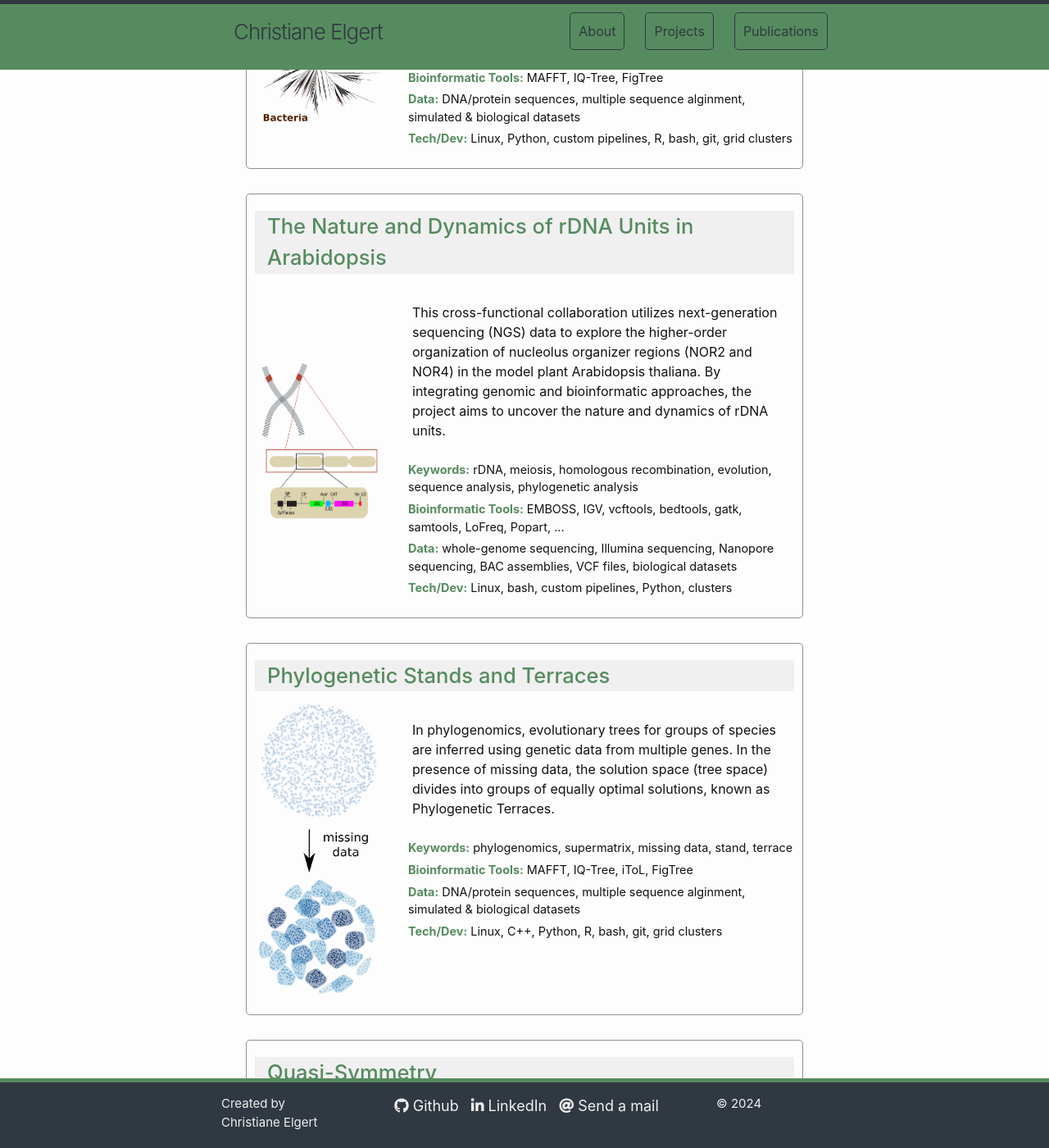
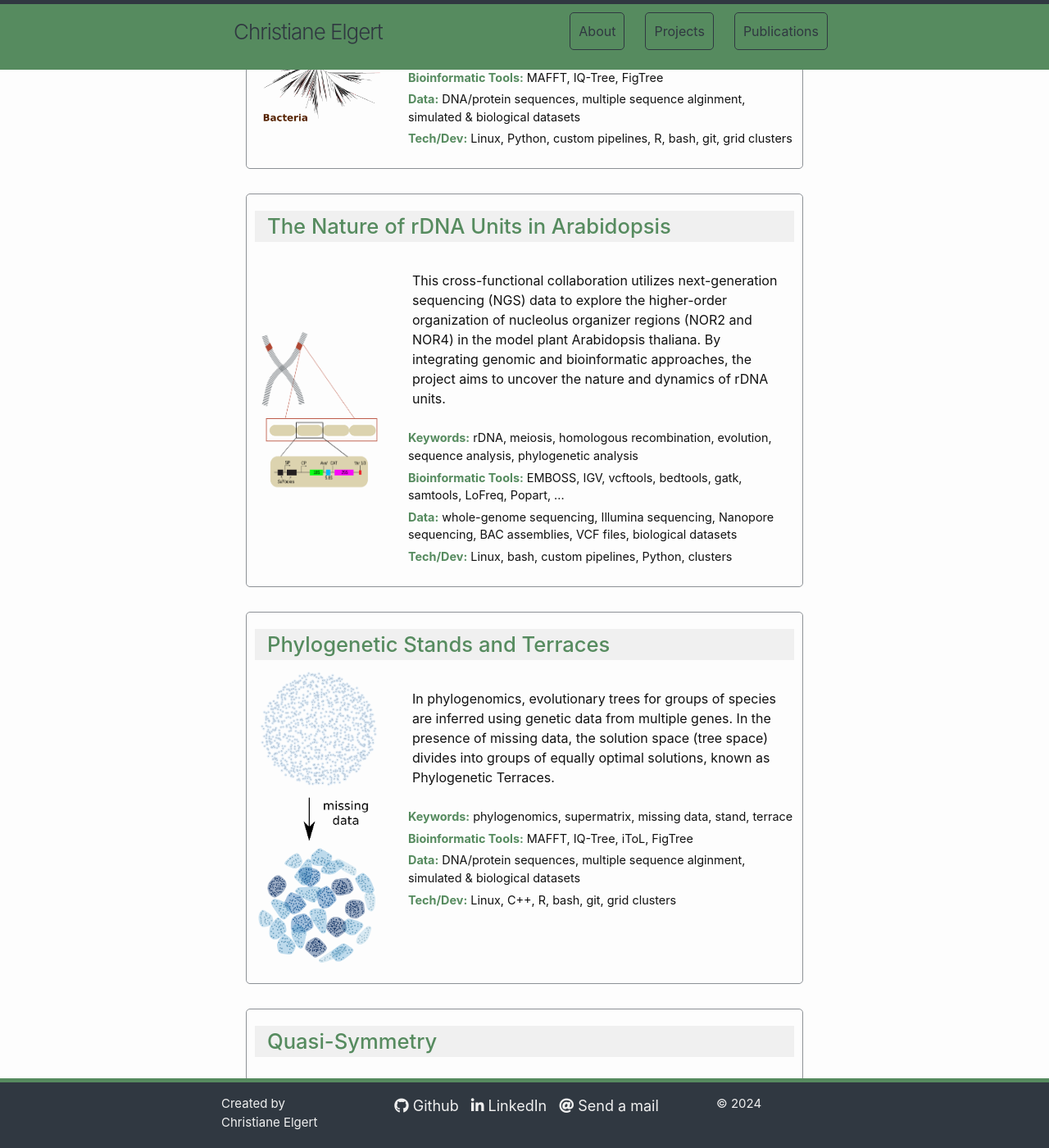
Before and after one commit to Elli-ellgard/Elli-ellgard.github.io, a Jekyll site: the page built from projects/index.html, in a window 1280 px wide and 1400 px high, scrolled down 400 px. Shown: the whole window at 82% size. Built offline with Jekyll 4.4.1, drawn with Linux system fonts in a browser that asks for light colours; nearby versions of some CDN libraries.

Commit message:
small adaptations

```diff
--- a/_data/projects_overview.yml
+++ b/_data/projects_overview.yml
@@ -53,9 +53,12 @@ projects:
       - grid clusters
 
 
-  - name: The Nature and Dynamics of rDNA Units in Arabidopsis
+  - name: The Nature of rDNA Units in Arabidopsis
     description: |
-      This cross-functional collaboration utilizes next-generation sequencing (NGS) data to explore the higher-order organization of nucleolus organizer regions (NOR2 and NOR4) in the model plant Arabidopsis thaliana. By integrating genomic and bioinformatic approaches, the project aims to uncover the nature and dynamics of rDNA units.
+      This cross-functional collaboration utilizes next-generation sequencing (NGS) data
+      to explore the higher-order organization of nucleolus organizer regions
+      (NOR2 and NOR4) in the model plant Arabidopsis thaliana. By integrating genomic
+      and bioinformatic approaches, the project aims to uncover the nature and dynamics of rDNA units.
     keywords:
       - rDNA
       - meiosis
@@ -111,7 +114,6 @@ projects:
     tech_dev:
       - Linux
       - C++
-      - Python
       - R
       - bash
       - git
--- a/about/index.html
+++ b/about/index.html
@@ -18,7 +18,7 @@ title: About
       <div class="col" style="--col-width: 64%;">
           <div class="description">
             <p>
-              I'm a passionate <strong>mathematician</strong> with over ten years of research experience
+              I'm a passionate <strong>mathematician</strong> with 10+ years of research experience
               who enjoys lifting heavy weights and engaging in various sports during my free time.
             </p>
             <p>
--- a/assets/css/start_style.css
+++ b/assets/css/start_style.css
@@ -147,7 +147,7 @@ position: relative;
 
 .inner > p
 {
-font-size: 2.5rem;
+font-size: 2rem;
 font-weight: 400;
 font-style: italic;
 color: var(--color-green);
--- a/index.html
+++ b/index.html
@@ -13,7 +13,8 @@ title: Personal Webpage
     <div class="content">
       <div class="inner">
         <h1>Hey I am Elli</h1>
-        <p>a mathematician</p>
+        <p>a creative </p>
+        <p>problem-solver</p>
       </div>
     </div>
     {% include nav.html %}
```
